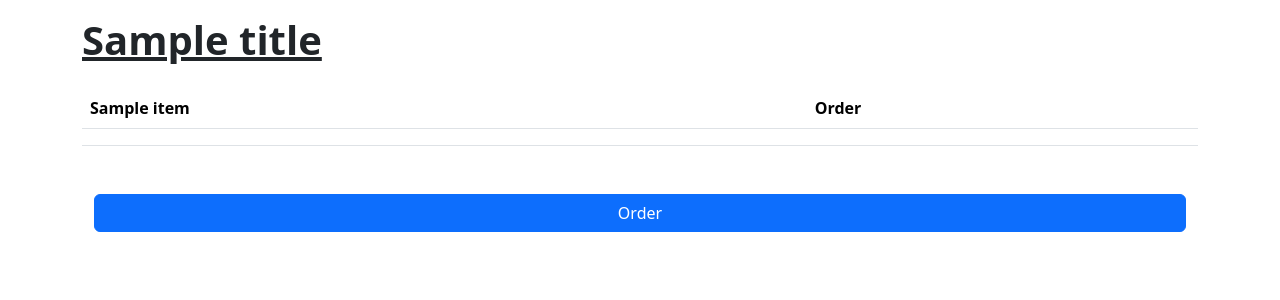
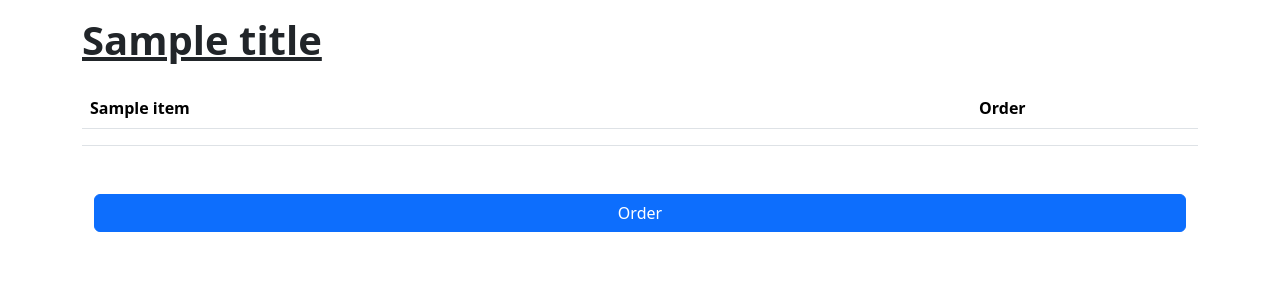
Before and after one commit to UoB-MSc-CompSci-2024-2025/sww2_week5, a Flask app: template ex_three/app/templates/menu_radio.html in a window 1280 px wide. Shown: the part 56-356 px from the top of the page. Run offline with Flask 3, Linux system fonts and the light colour scheme; the template is opened without the code that fills it: values that come from a table or form of the project are taken from there, most other values are stand-ins (such as "Sample title", 1, 10 or a date in 2020); lists and menus that the app fills with data are empty; some libraries are stand-ins or nearby versions.

Commit message:
Change port num and order alignment

```diff
--- a/ex_three/app/templates/menu_radio.html
+++ b/ex_three/app/templates/menu_radio.html
@@ -17,7 +17,7 @@
                                 <th>{{ item }}</th>
                             {% endif %}
                         {% endfor %}
-                        <th>Order</th>
+                        <th class="text-center">Order</th>
                     </tr>
                     <tr>
                         <td colspan="4"></td>
```
Also changed, not shown: 1 other file.
